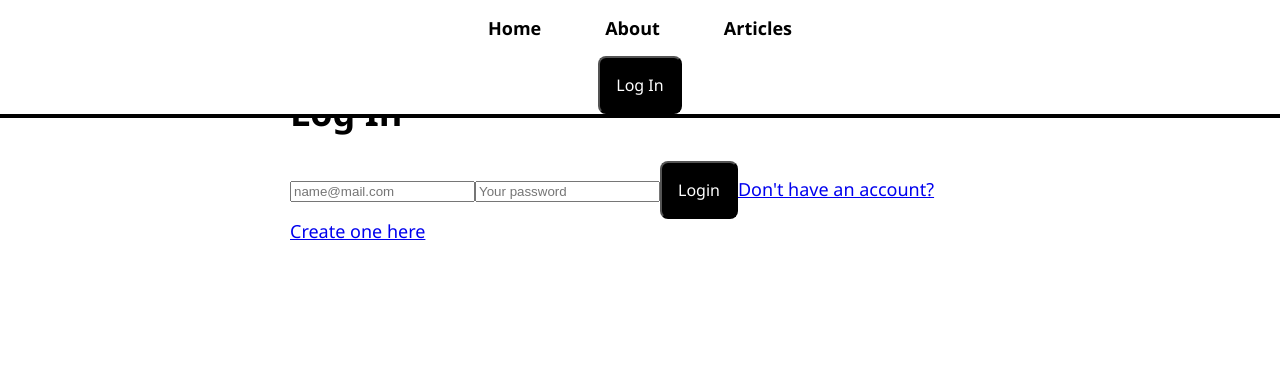
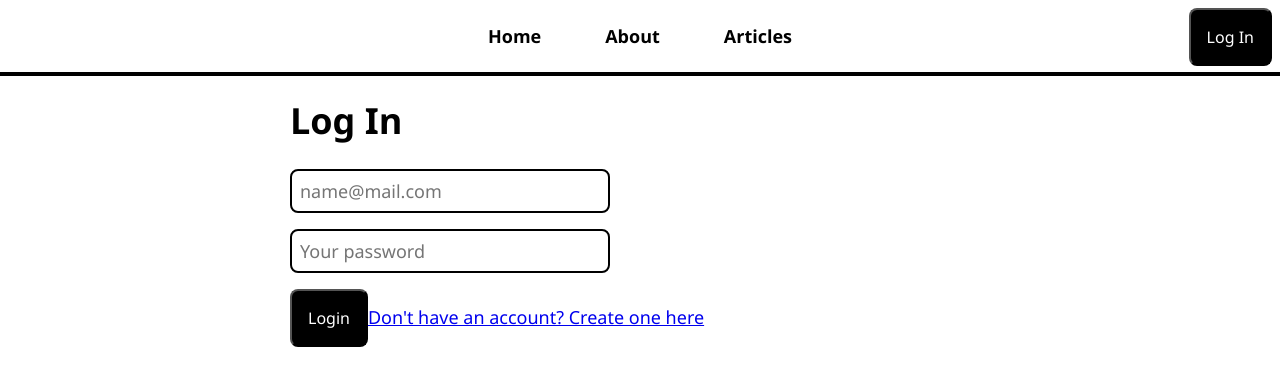
Before and after one commit to hadi14250/react-blog-website, a React (Create React App) app in the folder react-blog-website/: page /login in a window 1280 px wide. Shown: the top 386 px of the page. Built offline with nearby package versions, Linux system fonts and the light colour scheme; no server answers.

Commit message:
updated css

```diff
--- a/react-blog-website/src/App.css
+++ b/react-blog-website/src/App.css
@@ -34,15 +34,15 @@ nav ul {
 
 nav li {
   display: inline-block;
-  padding-top: 16px;
-  padding-bottom: 16px;
+  padding-top: 24px;
+  padding-bottom: 24px;
 }
 
 nav a {
   text-decoration: none;
   color: black;
   font-weight: bold;
-  padding: 16px 32px;
+  padding: 24px 32px;
 }
 
 nav a:hover {
@@ -53,7 +53,7 @@ nav a:hover {
 #page-body {
   max-width: 700px;
   margin: auto;
-  padding-top: 64px;
+  padding-top: 72px;
 }
 
 .article-list-item {
@@ -76,7 +76,7 @@ nav a:hover {
   margin-bottom: 16px;
 }
 
-#add-comment-form input, textarea {
+input, textarea {
   display: block;
   width: 300px;
   padding: 8px;
@@ -85,6 +85,12 @@ nav a:hover {
   font-size: 18px;
   border: 2px solid black;
   margin-bottom: 16px;
+}
+
+.error {
+  padding: 8px;
+  border-radius: 4px;
+  background-color: pink;
 }
 
 #add-comment-form button {
@@ -100,3 +106,9 @@ nav a:hover {
   border-bottom: 2px solid black;
   padding: 16px;
 }
+
+.nav-right {
+  position: absolute;
+  top: 8px;
+  right: 8px;
+}
```
